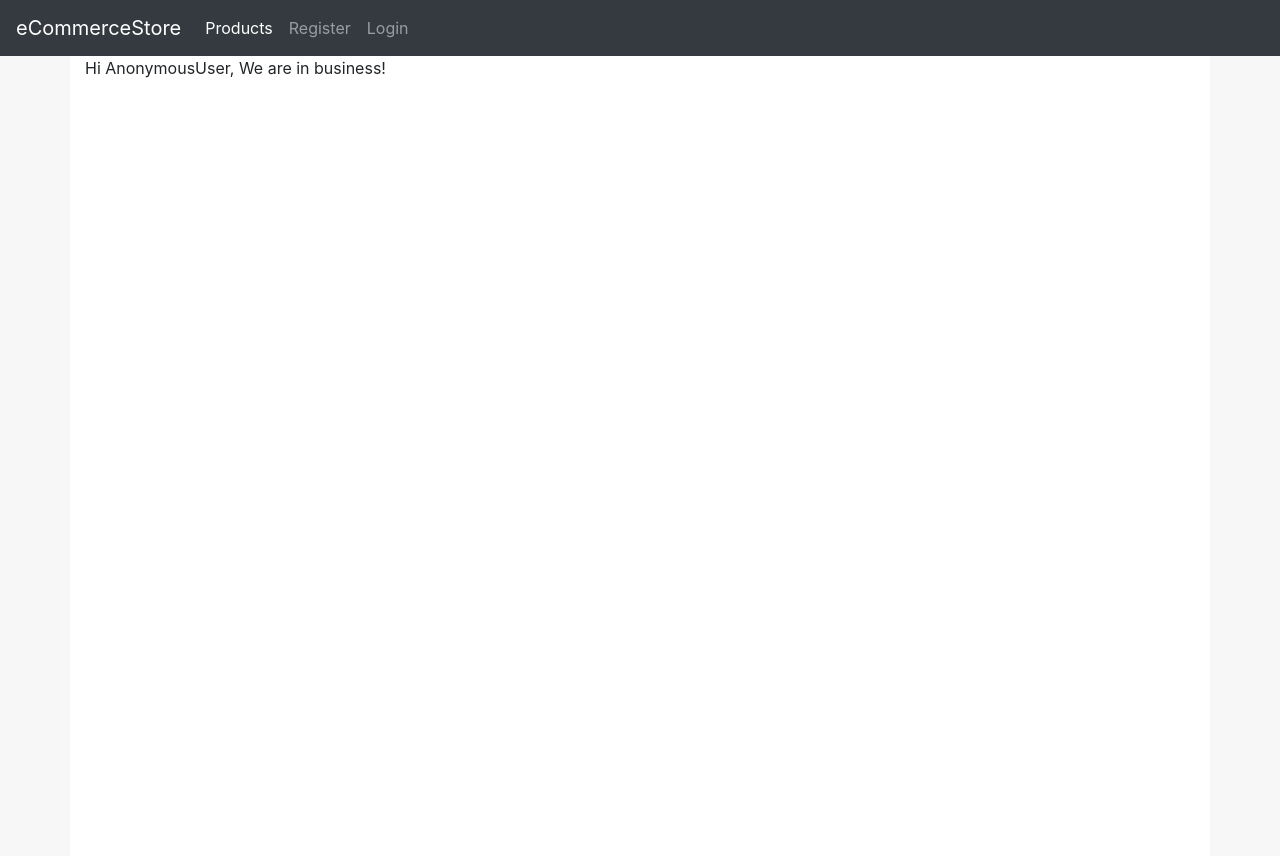
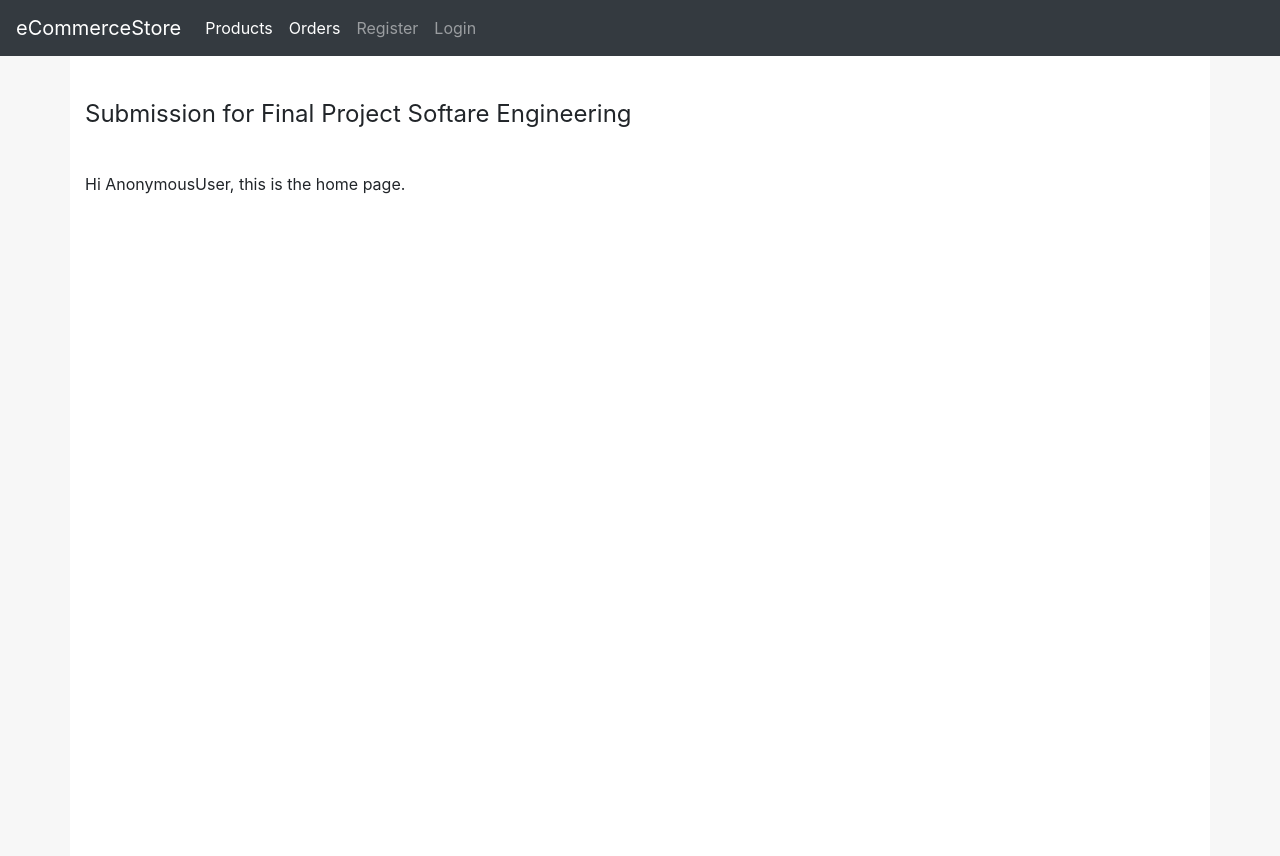
Before and after one commit to InderdeepSync/djangoProject, a Django app: page / in a window 1280 px wide. Run offline with Django 4.2, Linux system fonts and the light colour scheme; some libraries are stand-ins or nearby versions.

Commit message:
UI Enhancements

```diff
--- a/products/templates/products/list.html
+++ b/products/templates/products/list.html
@@ -2,7 +2,7 @@
 
 {% block content %}
     <div style="font-size: 24px;margin-bottom: 40px;padding-top: 40px;">Our Product Catalogue</div>
-    <div class="card-deck">
+    <div class="card-columns">
 {% for object in object_list  %}
     {% include "products/product-card.html" with product=object %}
 {#    <p>{{ product.title }} </p>#}
--- a/products/templates/products/product-card.html
+++ b/products/templates/products/product-card.html
@@ -3,7 +3,7 @@
 
 <div class="card" style="margin-top:15px;">
   <h5 class="card-header" style="background-color: {% if product.quantity_available > 0 %} lightgreen {% else %} red {% endif %}">{{ product.title }}<span style="float:right">{% if product.quantity_available > 0 %} Available {% else %} Out of Stock {% endif %}</span></h5>
-    <img class="card-img-top" {% if product.image %} src="{{ product.image.url }}" {% else %} src="{% static 'img/not-found-image.jpg' %}" {% endif %} style="width:200px; margin: 24px auto 0px auto;" alt="{{ product.slug }}">
+    <img class="card-img-top" {% if product.image %} src="{{ product.image.url }}" {% else %} src="{% static 'img/not-found-image.jpg' %}" {% endif %} style="display:block;width:200px; margin: 24px auto 0px auto;" alt="{{ product.slug }}">
   <div class="card-body">
     <h5 class="card-title">Price: ${{ product.price }}</h5>
     <p class="card-text">{{ product.description }}</p>
--- a/templates/home_page.html
+++ b/templates/home_page.html
@@ -1,7 +1,6 @@
 {% extends "base.html" %}
 
 {% block content %}
-Hi {{request.user}}, We are in business!
-
-
+    <div style="font-size: 24px;margin-bottom: 40px;padding-top: 40px;">Submission for Final Project Softare Engineering</div>
+    <div>Hi {{request.user}}, this is the home page.</div>
 {% endblock %}
--- a/templates/navbar.html
+++ b/templates/navbar.html
@@ -9,9 +9,15 @@
             <li class="nav-item active">
                 <a class="nav-link" href="/products/all">Products <span class="sr-only">(current)</span></a>
             </li>
+            <li class="nav-item active">
+                <a class="nav-link" href="/orders">Orders <span class="sr-only">(current)</span></a>
+            </li>
             {% if request.user.is_authenticated %}
                 <li class="nav-item">
                     <a class="nav-link" href="/logout">Logout</a>
+                </li>
+                <li class="nav-item" style="position: absolute;top:16px;right: 100px;font-size: 16px;color:whitesmoke">
+                    Hi, {{ request.user }}
                 </li>
                 <li class="nav-item" style="position: absolute;right: 32px;font-size: 24px;">
                     <a href="/cart/view"><i class="fa fa-shopping-cart" aria-hidden="true" style="color: white;"></i> <span id="cart-items-number" style="color: black;background-color: white; border-radius: 10px 10px">{{ cart.products.all|length }}</span></a>
```
